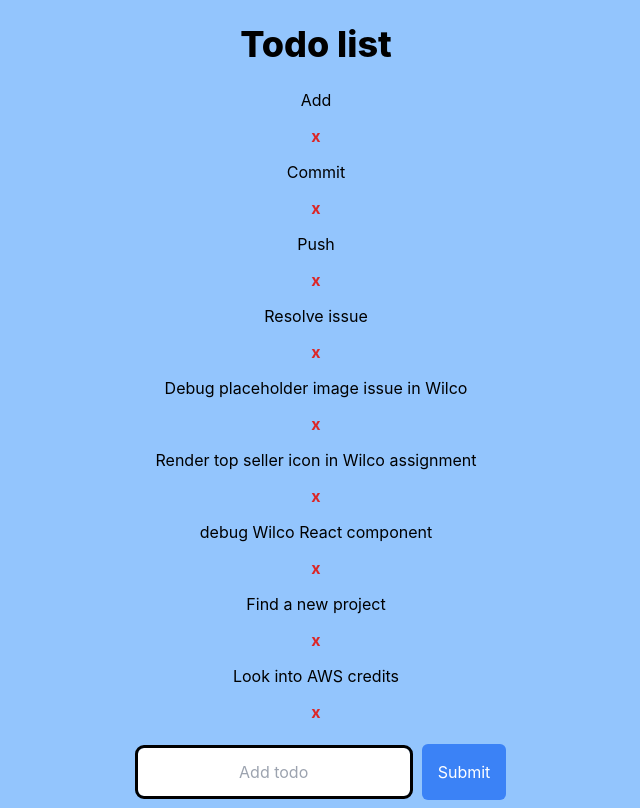
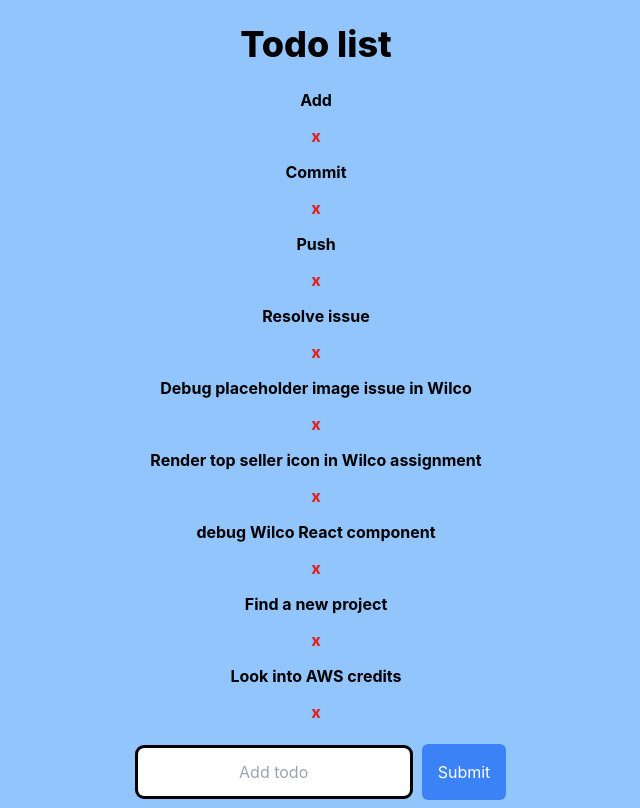
Before and after one commit to KarlOL82/react-practice, a React (Create React App) app: page / in a window 1280 px wide. Shown: the whole page, without its empty margins (324-964 px from the left). Built offline with nearby package versions, Linux system fonts and the light colour scheme.

Commit message:
improved text styling

```diff
--- a/src/App.js
+++ b/src/App.js
@@ -44,7 +44,7 @@ function TodoList({ todos, setTodos }) {
   return (
     <ul>
       {todos.map((todo) => (
-        <li
+        <li className="font-bold"
           onDoubleClick={() => handleToggleTodo(todo)}
           style={{
             textDecoration: todo.done ? "line-through" : "",
@@ -72,7 +72,7 @@ function DeleteTodo({ todo, setTodos }) {
 
   return (
     <span
-      className="flex btn btn-red border-solid justify-center text-red-600 font-bold m-left-10 m-3 cursor: cursor-pointer"
+      className="flex btn btn-red border-solid justify-center text-red-600 font-extrabold m-left-10 m-3 cursor: cursor-pointer"
       onClick={handleDeleteTodo}
       role="button"
       // style={{
```
